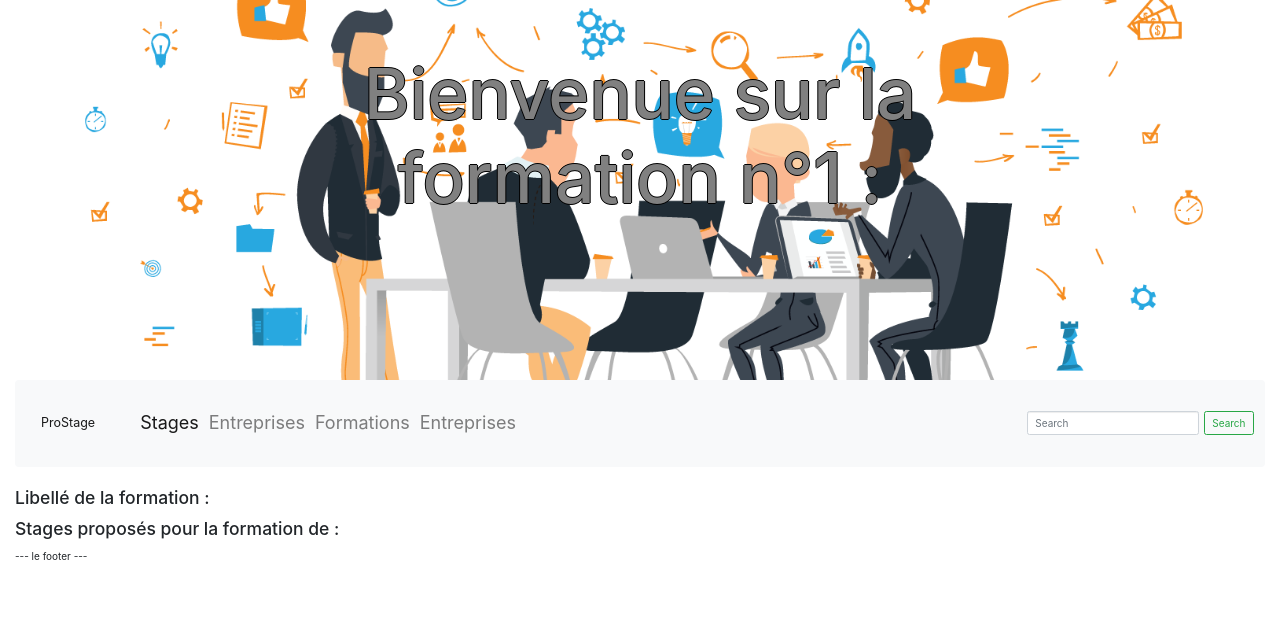
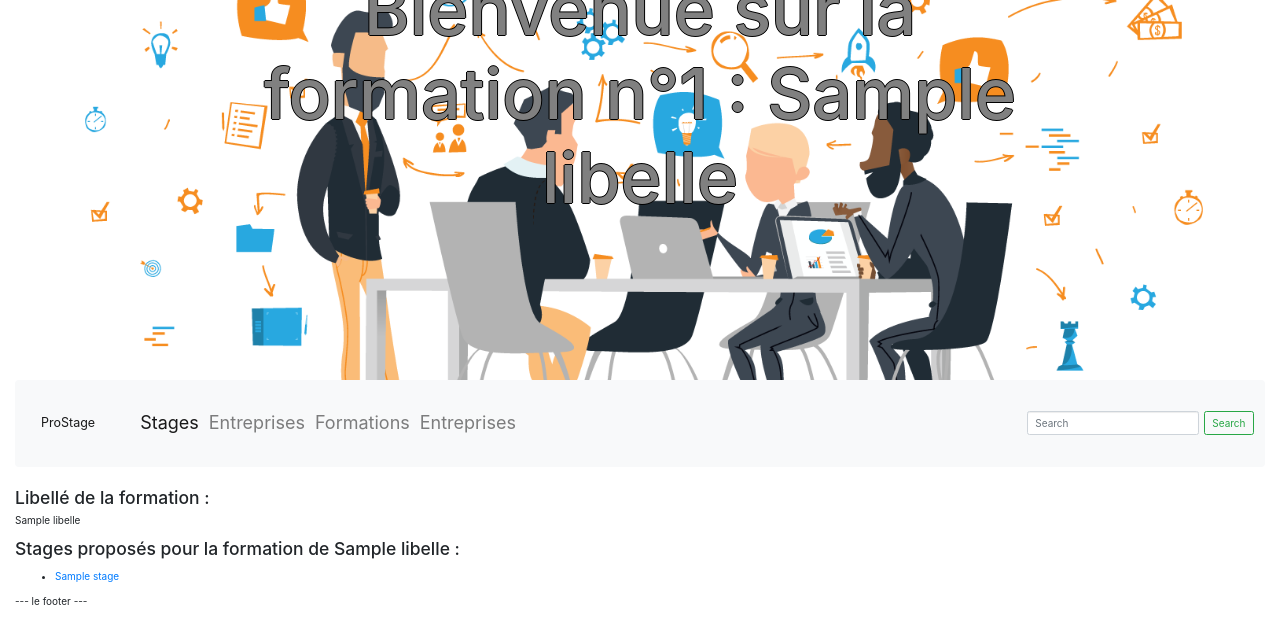
Before and after one commit to cam-bdt/ProStage, a Symfony app: template templates/pro_stage/uneFormation.html.twig in a window 1280 px wide. Shown: the top 644 px of the page. Run offline with Twig, Linux system fonts and the light colour scheme; the template is opened without the code that fills it: most values are stand-ins (such as "Sample title", 1, 10 or a date in 2020); data that the repository does not hold is empty; some libraries are stand-ins or nearby versions.

Commit message:
ajout lien de la page de formation vers celle des stages proposés

```diff
--- a/templates/pro_stage/uneFormation.html.twig
+++ b/templates/pro_stage/uneFormation.html.twig
@@ -13,9 +13,9 @@
 <p> <h3> Stages proposés pour la formation de {{ forma.libelle }} : </h3></p>
 
 <ul>
-{% for forma in forma %}
+{% for stage in forma.stages %}
 
-<li> {{ forma.libelle }} </li>
+<li> <a href="/stage/{{stage.id}}">{{ stage.titre }}</a></li>
 
 {% endfor %}
 </ul>
```
